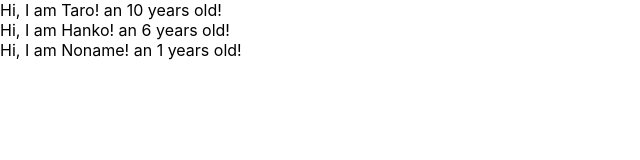
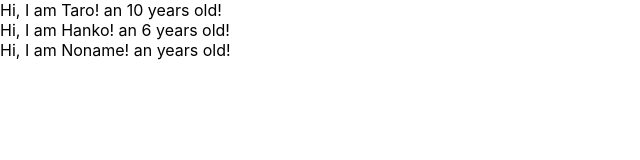
Before and after one commit to shun1521/udemy-react-redux-crud-application, a React (Create React App) app: page / in a window 1280 px wide. Shown: the top 160 px of the page, without its empty margins (0-640 px from the left). Built offline with nearby package versions, Linux system fonts and the light colour scheme.

Commit message:
learn prop-types

```diff
--- a/src/App.js
+++ b/src/App.js
@@ -1,5 +1,5 @@
 import React,{Component} from "react";
-
+import PropTypes from "prop-types";
 //class App extends Component {
   //render(){
     //return (
@@ -19,9 +19,12 @@ const User = (props)=>{
   )
 }
 
-User.defaultProps = {
-  age:1
+//プロパティの型はあらかじめ決めておく。
+User.propTypes = {
+name : PropTypes.string,
+age: PropTypes.number.isRequired
 }
+
 
 const App = ()=>{
   const profiles = [
```
